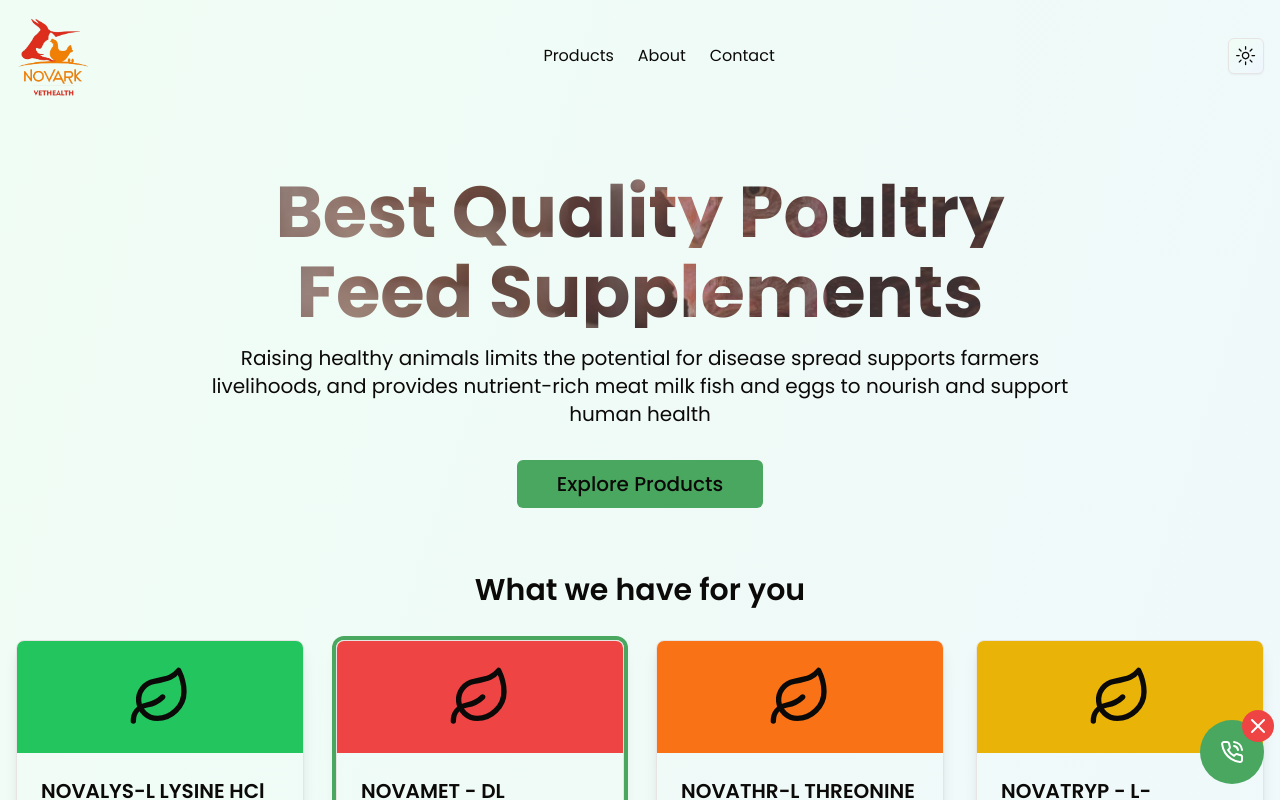
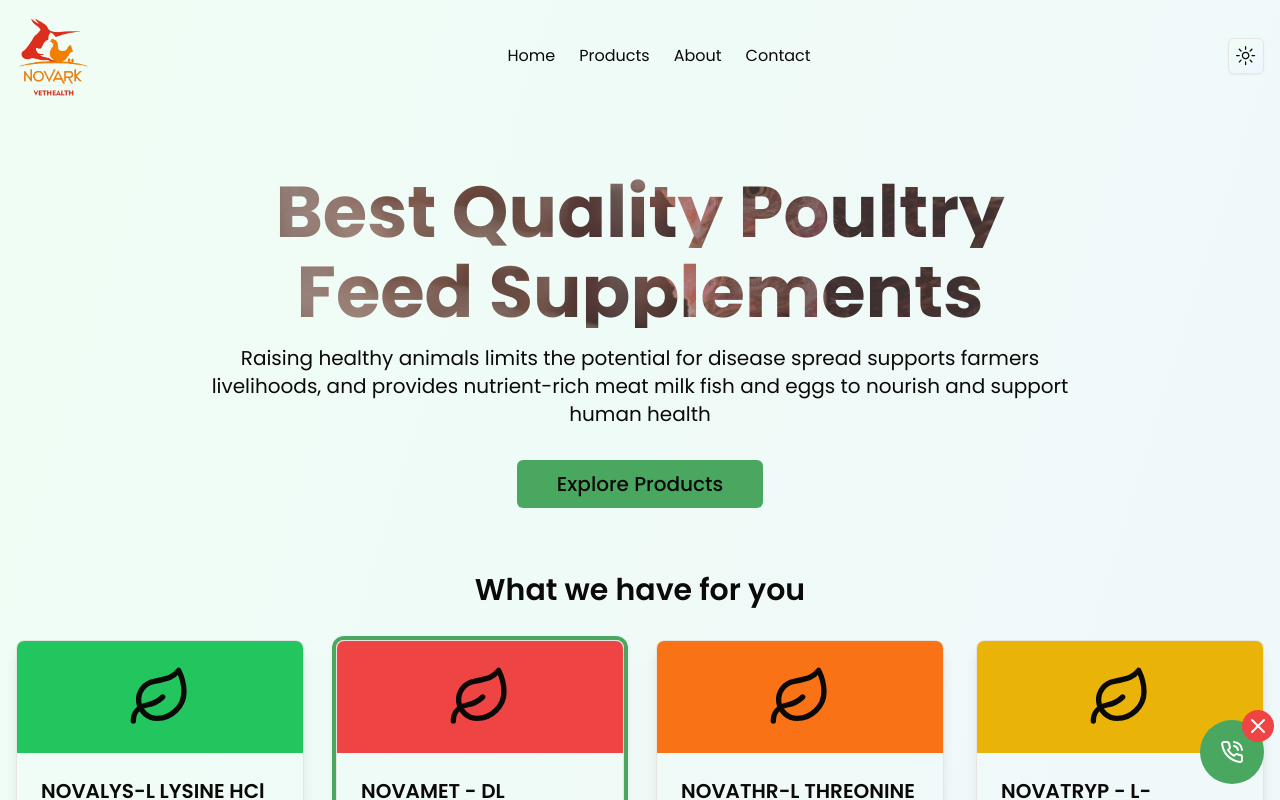
Before and after one commit to AmanTrivedi1/greenapp, a Next.js app: page / in a window 1280 px wide. Shown: the top 800 px of the page. Built offline with nearby package versions, Linux system fonts and the light colour scheme.

Commit message:
added home route

```diff
--- a/components/navbar.tsx
+++ b/components/navbar.tsx
@@ -4,8 +4,10 @@ import { ThemeButton } from "./themeButton";
 import { motion, AnimatePresence } from "framer-motion";
 import { Menu, X } from "lucide-react";
 import Link from "next/link";
+
 const Navbar = () => {
   const [isMenuOpen, setIsMenuOpen] = useState(false);
+
   return (
     <>
       <div className="max-w-[1300px] m-auto">
@@ -24,7 +26,7 @@ const Navbar = () => {
               </span>
             </motion.div>
             <nav className="hidden md:flex space-x-6">
-              {["Products", "About", "Contact"].map((item, index) => (
+              {["Home", "Products", "About", "Contact"].map((item, index) => (
                 <motion.div
                   key={item}
                   whileHover={{ scale: 1.1 }}
@@ -33,7 +35,7 @@ const Navbar = () => {
                   transition={{ duration: 0.5, delay: index * 0.1 }}
                 >
                   <Link
-                    href={`/${item.toLowerCase()}`}
+                    href={item === "Home" ? "/" : `/${item.toLowerCase()}`}
                     className="hover:text-primary-color-light transition-colors"
                   >
                     {item}
@@ -76,10 +78,10 @@ const Navbar = () => {
                 <X className="w-6 h-6 " />
               </button>
               <nav className="flex flex-col space-y-4 mt-12">
-                {["Products", "About", "Contact"].map((item) => (
+                {["Home", "Products", "About", "Contact"].map((item) => (
                   <Link
                     key={item}
-                    href={`/${item.toLowerCase()}`}
+                    href={item === "Home" ? "/" : `/${item.toLowerCase()}`}
                     className="hover:text-primary-color-light transition-colors"
                   >
                     {item}
```
